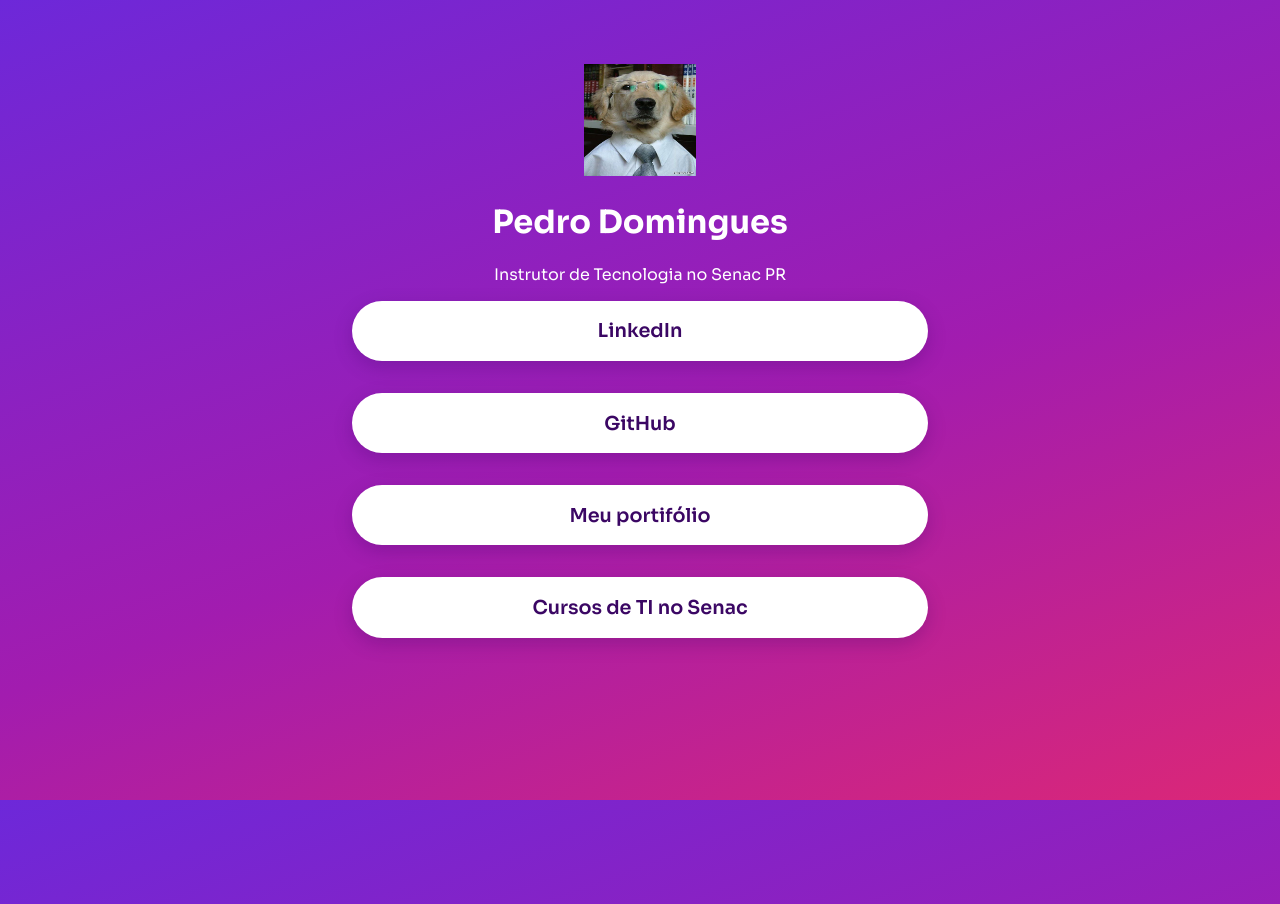
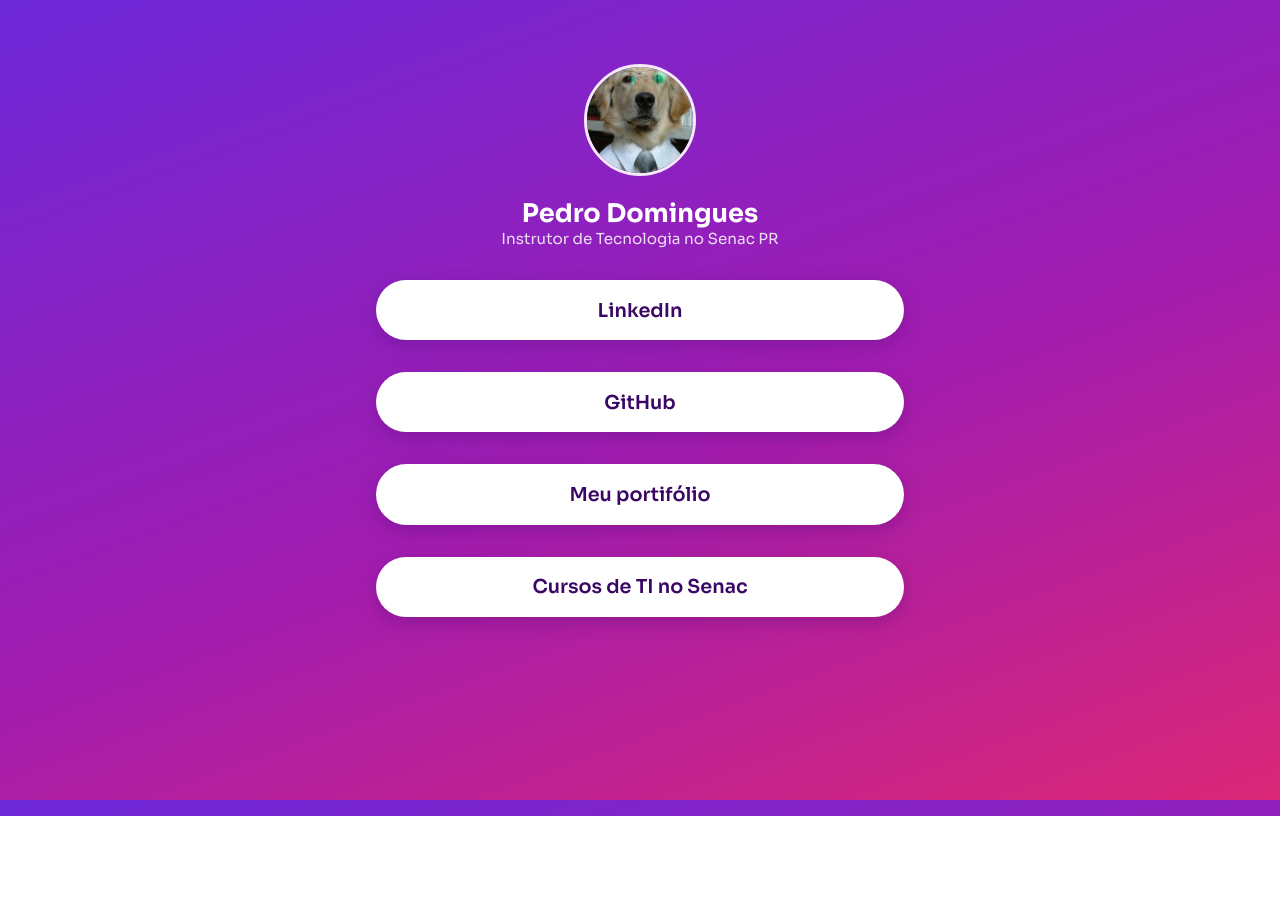
Before and after one commit to Senac-Campo-Mourao/linktree_202600280, a plain HTML site: page index.html in a window 1280 px wide. After the commit the page ends 816 px from the top, so only its background shows below. Drawn offline with Linux system fonts and the light colour scheme.

Commit message:
Fim aula 25/11

```diff
--- a/index.html
+++ b/index.html
@@ -17,8 +17,8 @@
 
     <div class="pagina">
 
-        <header>
-            <img src="img/advocao.jpg" alt="Foto de perfil" width="112" height="112">
+        <header class="perfil">
+            <img id="perfil_foto" src="img/advocao.jpg" alt="Foto de perfil" width="112" height="112">
             <h1>Pedro Domingues</h1>
             <p>Instrutor de Tecnologia no Senac PR</p>
         </header>
--- a/styles/style.css
+++ b/styles/style.css
@@ -8,6 +8,12 @@
     --largura-max: 36rem;
 }
 
+*,
+*::before,
+*::after {
+    box-sizing: border-box;
+}
+
 body {
     font-family: "Sora", sans-serif;
     font-optical-sizing: auto;
@@ -16,6 +22,10 @@ body {
     background: var(--degrade);
     background-attachment: fixed;
     min-height: 100vh;
+}
+
+main {
+    flex: 1;
 }
 
 .pagina {
@@ -47,3 +57,39 @@ body {
     text-decoration: none;
     font-size: 1.2rem;
 }
+
+.link:hover {
+    transform: translate(-2px);
+    box-shadow: 0 10px 24px rgba(59, 7, 100, 0.45);
+    background-color: var(--cor-destaque);
+}
+
+.perfil {
+    margin-bottom: 2rem;
+}
+
+#perfil_foto {
+    width: 7rem;
+    height: 7rem;
+    margin: 0 auto 1rem;
+    object-fit: cover;
+    border-radius: var(--raio-pilula);
+    border: 3px solid rgba(255, 255, 255, 0.9);
+}
+
+.perfil h1 {
+    font-size: 1.6rem;
+    font-weight: 700;
+}
+
+.perfil p {
+    margin-inline: 0.25rem;
+    font-size: 0.95rem;
+    color: rgba(255, 255, 255, 0.85);
+}
+
+.perfil h1,
+.perfil p {
+    margin: 0;
+    padding: 0;
+}
```
